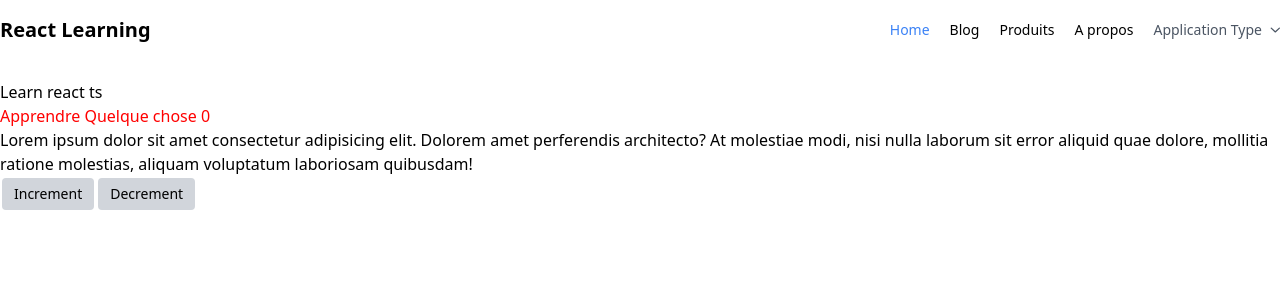
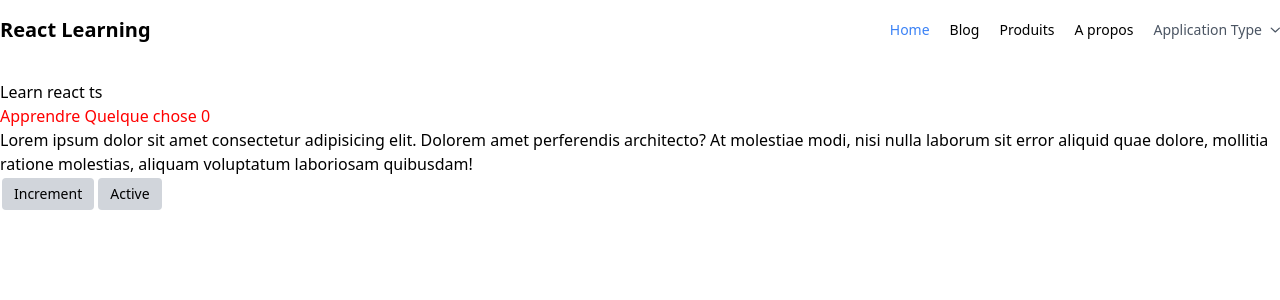
Before and after one commit to NdekoCode/react-discovery, a React (Vite) app: page / in a window 1280 px wide. Shown: the top 300 px of the page. Built offline with nearby package versions, Linux system fonts and the light colour scheme.

Commit message:
feat: toggle state

```diff
--- a/src/components/Button.tsx
+++ b/src/components/Button.tsx
@@ -1,14 +1,16 @@
-import { FunctionComponent, PropsWithChildren } from "react";
+import { FunctionComponent, MouseEvent, PropsWithChildren } from "react";
 
-type Props = PropsWithChildren<{ text: string; onClick: () => void }>;
+type Props = PropsWithChildren<{
+  onClick: (value?: null | MouseEvent<HTMLButtonElement> | undefined) => void;
+}>;
 
-const Button: FunctionComponent<Props> = ({ text, onClick }) => {
+const Button: FunctionComponent<Props> = ({ onClick, children }) => {
   return (
     <button
       className="px-3 py-1.5 m-0.5 text-sm rounded bg-gray-300 text-dark"
       onClick={onClick}
     >
-      {text}
+      {children}
     </button>
   );
 };
--- a/src/components/Counter.tsx
+++ b/src/components/Counter.tsx
@@ -1,5 +1,6 @@
 import { PropsWithChildren } from "react";
 import { useCounterContext } from "../context/CounterContext";
+import { useToggle } from "../hooks/useToggle";
 import Button from "./Button";
 export type CounterProps = PropsWithChildren<{
   start?: number;
@@ -8,13 +9,15 @@ export type CounterProps = PropsWithChildren<{
 type PropsTitle = PropsWithChildren<{ [key: string]: unknown }>;
 export default function Counter({ children }: CounterProps) {
   const { counter, increment, decrement } = useCounterContext();
+  const [isActive, toggle] = useToggle();
   return (
     <div>
       <Title style={{ color: "red" }}>Apprendre Quelque chose {counter}</Title>
 
       {children}
-      <Button onClick={increment} text="Increment" />
-      <Button onClick={decrement} text="Decrement" />
+      <Button onClick={increment}>Increment</Button>
+      {isActive && <Button onClick={decrement}>Decrement</Button>}
+      <Button onClick={() => toggle()}>Active</Button>
     </div>
   );
 }
--- /dev/null
+++ b/src/hooks/useToggle.ts
@@ -0,0 +1,15 @@
+import { MouseEvent, useState } from "react";
+type toggleType = (
+  value?: null | MouseEvent<HTMLButtonElement> | undefined
+) => void;
+export function useToggle(): [boolean, (value?: null) => void] {
+  const [isActive, setIsToggle] = useState(false);
+  const toggle: toggleType = (value = null) => {
+    if (value && typeof value === "boolean") {
+      setIsToggle(value);
+    } else {
+      setIsToggle((t) => !t);
+    }
+  };
+  return [isActive, toggle];
+}
```
